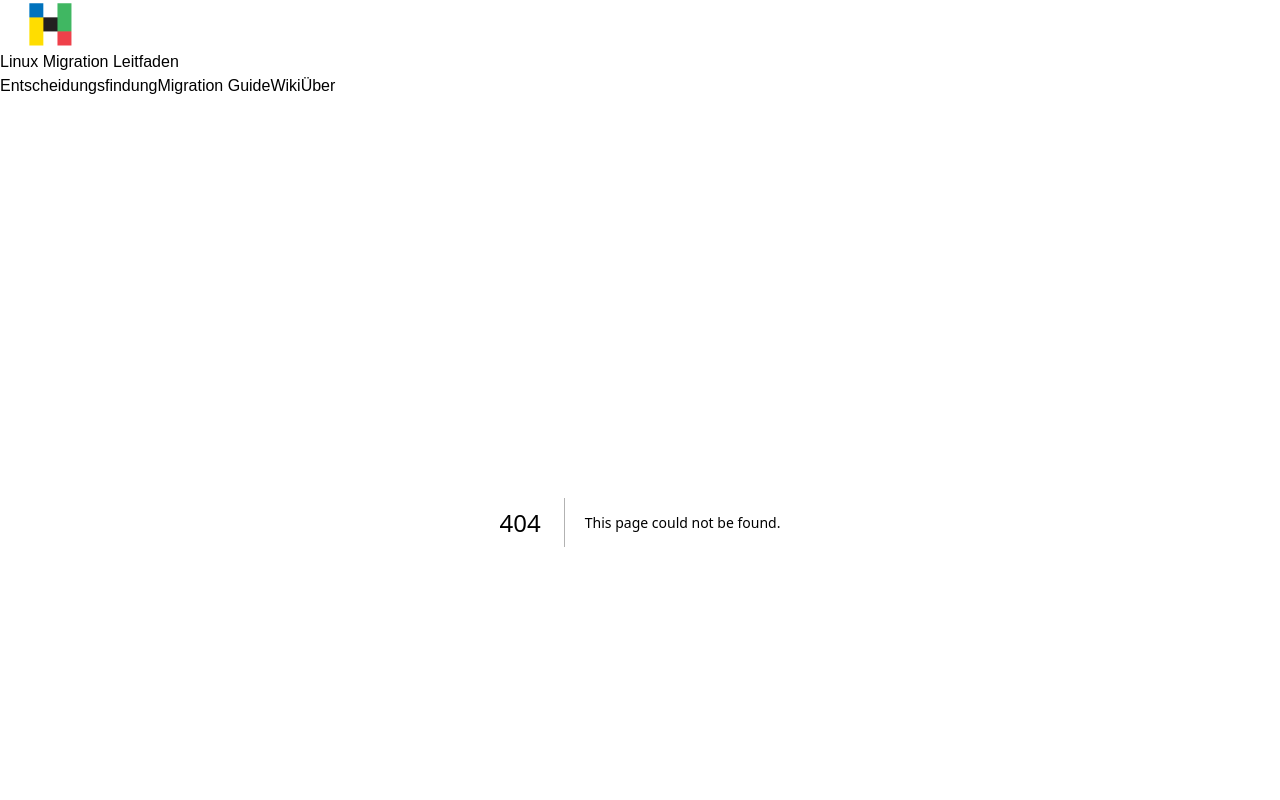
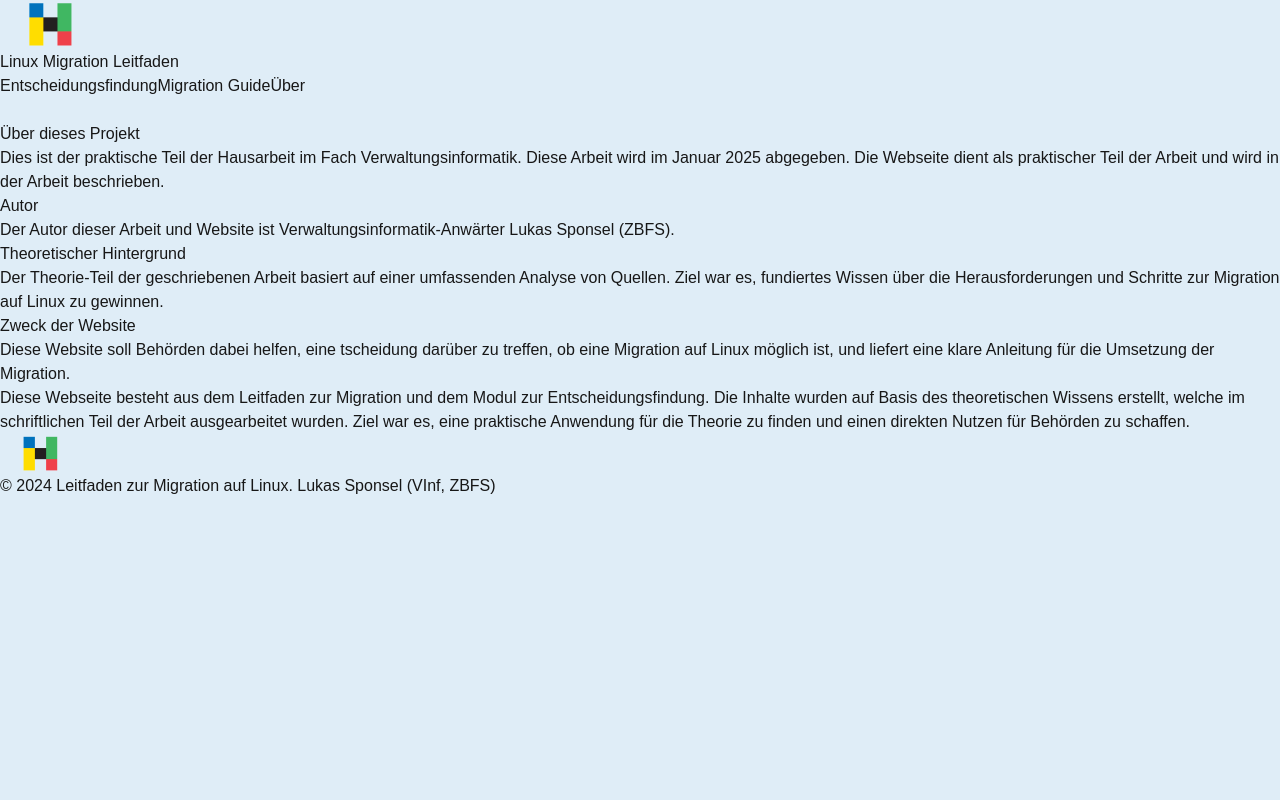
Before and after one commit to DrFisch/LeitfadenWebsite, a Next.js app: page /about in a window 1280 px wide. Before the commit this address had no page. Shown: the top 800 px of the page. Built offline with nearby package versions, Linux system fonts and the light colour scheme.

Commit message:
About page hinzugefügt

```diff
--- /dev/null
+++ b/src/app/about/page.tsx
@@ -0,0 +1,43 @@
+import React from 'react';
+
+export default function AboutPage() {
+  return (
+    <div className="min-h-screen bg-gray-50 py-10 px-6">
+      <div className="max-w-4xl mx-auto bg-white shadow-md rounded-lg p-8">
+        <h1 className="text-3xl font-bold text-gray-800 mb-4">Über dieses Projekt</h1>
+        <p className="text-gray-600 mb-6">
+          Dies ist der praktische Teil der Hausarbeit im Fach Verwaltungsinformatik. Diese Arbeit wird im Januar 2025 abgegeben. Die Webseite dient als praktischer Teil der Arbeit und wird in der Arbeit beschrieben.
+        </p>
+
+        <div className="mb-6">
+          <h2 className="text-2xl font-semibold text-gray-700 mb-2">Autor</h2>
+          <p className="text-gray-600">
+            Der Autor dieser Arbeit und Website ist Verwaltungsinformatik-Anwärter Lukas Sponsel (ZBFS).
+          </p>
+        </div>
+
+        <div className="mb-6">
+          <h2 className="text-2xl font-semibold text-gray-700 mb-2">Theoretischer Hintergrund</h2>
+          <p className="text-gray-600">
+            Der Theorie-Teil der geschriebenen Arbeit basiert auf einer umfassenden Analyse von Quellen. Ziel war es, fundiertes Wissen über die Herausforderungen und Schritte zur Migration auf Linux zu gewinnen.
+          </p>
+        </div>
+
+        <div className="mb-6">
+          <h2 className="text-2xl font-semibold text-gray-700 mb-2">Zweck der Website</h2>
+          <p className="text-gray-600">
+            Diese Website soll Behörden dabei helfen, eine tscheidung darüber zu treffen, ob eine Migration auf Linux möglich ist, und liefert eine klare Anleitung für die Umsetzung der Migration.
+          </p>
+        </div>
+
+        <div className="mb-6">
+          <p className="text-gray-600">
+            Diese Webseite besteht aus dem Leitfaden zur Migration und dem Modul zur Entscheidungsfindung. Die Inhalte wurden auf Basis des theoretischen Wissens erstellt, welche im schriftlichen Teil der Arbeit ausgearbeitet wurden. Ziel war es, eine praktische Anwendung für die Theorie zu finden und einen direkten Nutzen für Behörden zu schaffen.
+          </p>
+        </div>
+
+
+      </div>
+    </div>
+  );
+}
--- a/src/components/Navbar.tsx
+++ b/src/components/Navbar.tsx
@@ -9,7 +9,7 @@ import Link from 'next/link'; // Importiere Link aus next/link
 const navigation = [
   { name: 'Entscheidungsfindung', href: '/decision-making' },
   { name: 'Migration Guide', href: '/migration-guide' },
-  { name: 'Wiki', href: '/wiki' },
+  //{ name: 'Wiki', href: '/wiki' },
   { name: 'Über', href: '/about' },
 ];
 
```
